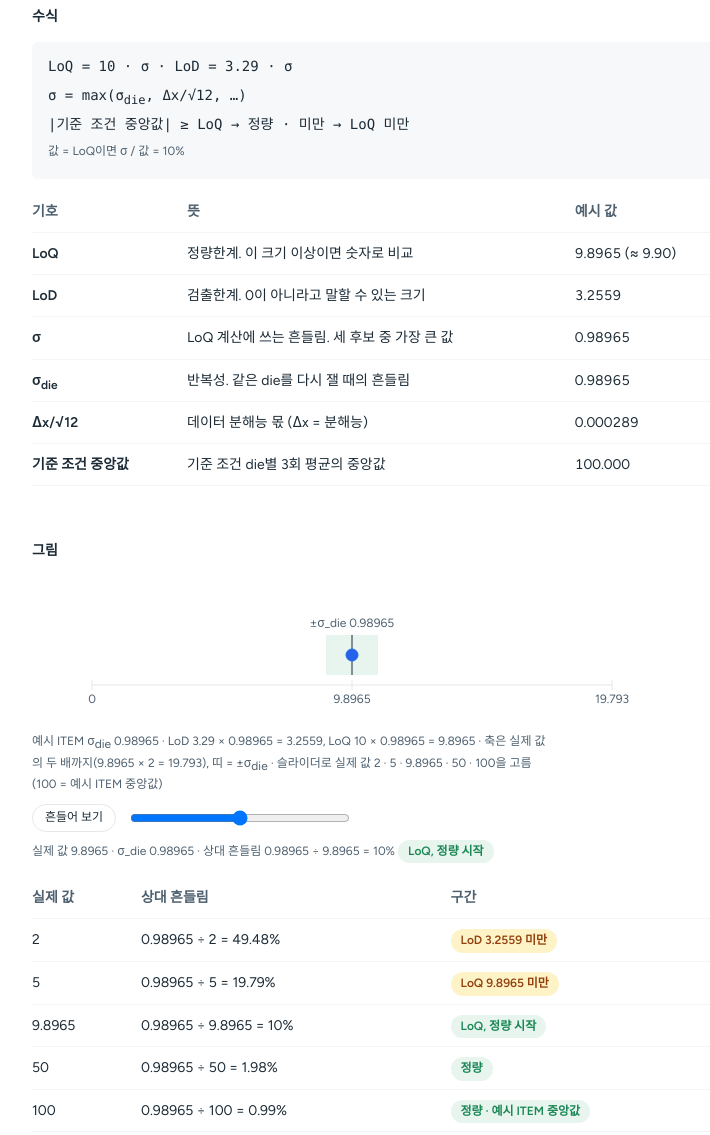
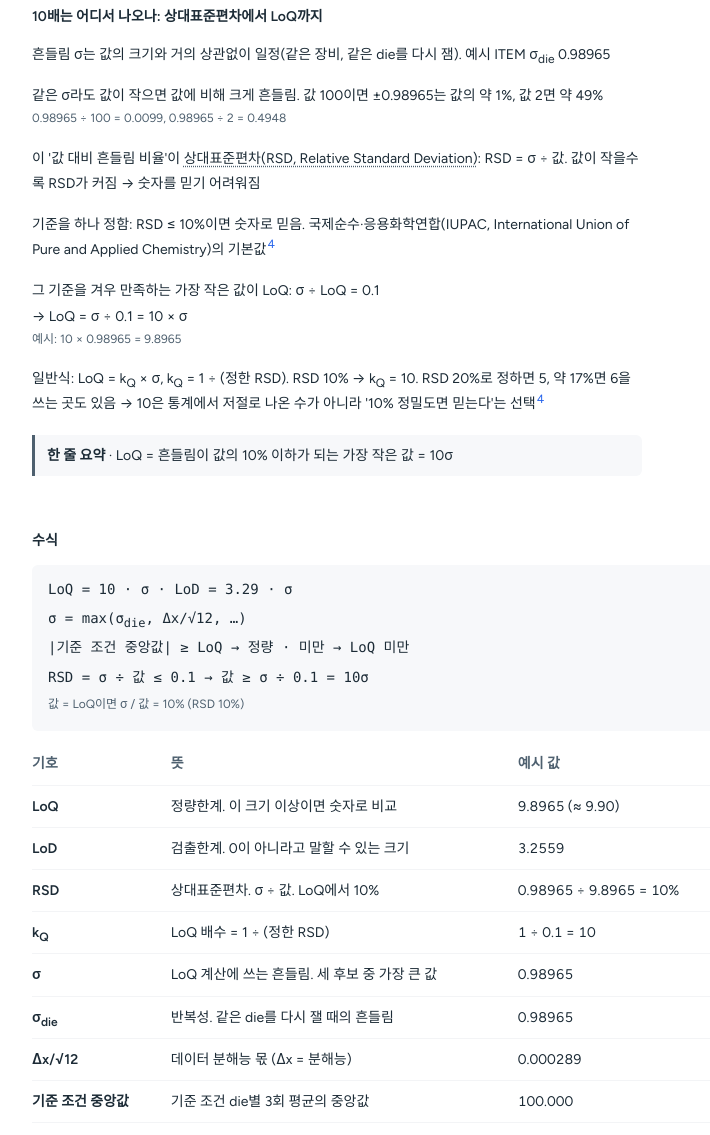
Before and after one commit to pineskyeo/dc-infra-compare, a plain HTML site: page docs/sop/c-loq.html in a window 1280 px wide. Shown: the part 957-2092 px from the top of the page, without its empty margins (248-958 px from the left). Drawn offline with Linux system fonts and the light colour scheme.

Commit message:
docs(sop): LoQ 10배 유도(상대표준편차→LoQ) 섹션, RSD·kQ 기호, 출처 fn4, 용어집 RSD
- c-loq.html: #derive 섹션을 수식 앞에 추가, 수식/기호 표에 RSD·kQ, fn4(IUPAC Currie 1995 §3.7.7, Eurachem 6.2.4, Gold Book 08022)
- glossary.html: #rsd 항목

Tier-Exception: pinesky 2026-11-20 08:05 KST

```diff
--- a/docs/sop/c-loq.html
+++ b/docs/sop/c-loq.html
@@ -70,11 +70,25 @@
 <li>LoQ 미만 값을 '&lt;LoQ'로 보고하는 방식 <span class="badge-int">내부 기준(문헌 근거 없음)</span>. 실제 값을 그대로 보고하라는 반대 방향 권고도 있음<sup class="fnref"><a href="#fn2" aria-label="출처 2">2</a></sup></li>
 </ul></details></section>
 
+<section id="derive"><h2>10배는 어디서 나오나: 상대표준편차에서 LoQ까지</h2>
+<ol class="calc">
+<li>흔들림 σ는 값의 크기와 거의 상관없이 일정(같은 장비, 같은 die를 다시 잼). 예시 ITEM σ<sub>die</sub> 0.98965</li>
+<li>같은 σ라도 값이 작으면 값에 비해 크게 흔들림. 값 100이면 ±0.98965는 값의 약 1%, 값 2면 약 49%<span class="from">0.98965 ÷ 100 = 0.0099, 0.98965 ÷ 2 = 0.4948</span></li>
+<li>이 '값 대비 흔들림 비율'이 <a class="g" href="glossary.html#rsd"><abbr title="상대표준편차 · 흔들림 σ를 값의 크기로 나눈 비율">상대표준편차(RSD, Relative Standard Deviation)</abbr></a>: RSD = σ ÷ 값. 값이 작을수록 RSD가 커짐 → 숫자를 믿기 어려워짐</li>
+<li>기준을 하나 정함: RSD ≤ 10%이면 숫자로 믿음. 국제순수·응용화학연합(IUPAC, International Union of Pure and Applied Chemistry)의 기본값<sup class="fnref"><a href="#fn4" aria-label="출처 4">4</a></sup></li>
+<li>그 기준을 겨우 만족하는 가장 작은 값이 LoQ: σ ÷ LoQ = 0.1<span class="cl">→ LoQ = σ ÷ 0.1 = 10 × σ</span><span class="from">예시: 10 × 0.98965 = 9.8965</span></li>
+<li>일반식: LoQ = k<sub>Q</sub> × σ, k<sub>Q</sub> = 1 ÷ (정한 RSD). RSD 10% → k<sub>Q</sub> = 10. RSD 20%로 정하면 5, 약 17%면 6을 쓰는 곳도 있음 → 10은 통계에서 저절로 나온 수가 아니라 '10% 정밀도면 믿는다'는 선택<sup class="fnref"><a href="#fn4" aria-label="출처 4">4</a></sup></li>
+</ol>
+<p class="look"><b>한 줄 요약</b> · LoQ = 흔들림이 값의 10% 이하가 되는 가장 작은 값 = 10σ</p>
+</section>
+
 <section id="formula"><h2>수식</h2>
-<div class="formula"><div>LoQ = 10 · σ · LoD = 3.29 · σ</div><div>σ = max(σ<sub>die</sub>, Δx/√12, …)</div><div>|기준 조건 중앙값| ≥ LoQ → 정량 · 미만 → LoQ 미만</div><div class="c">값 = LoQ이면 σ / 값 = 10%</div></div>
+<div class="formula"><div>LoQ = 10 · σ · LoD = 3.29 · σ</div><div>σ = max(σ<sub>die</sub>, Δx/√12, …)</div><div>|기준 조건 중앙값| ≥ LoQ → 정량 · 미만 → LoQ 미만</div><div>RSD = σ ÷ 값 ≤ 0.1 → 값 ≥ σ ÷ 0.1 = 10σ</div><div class="c">값 = LoQ이면 σ / 값 = 10% (RSD 10%)</div></div>
 <div class="tw"><table class="sym"><thead><tr><th>기호</th><th>뜻</th><th>예시 값</th></tr></thead><tbody>
 <tr><td>LoQ</td><td>정량한계. 이 크기 이상이면 숫자로 비교</td><td>9.8965 (≈ 9.90)</td></tr>
 <tr><td>LoD</td><td>검출한계. 0이 아니라고 말할 수 있는 크기</td><td>3.2559</td></tr>
+<tr><td>RSD</td><td>상대표준편차. σ ÷ 값. LoQ에서 10%</td><td>0.98965 ÷ 9.8965 = 10%</td></tr>
+<tr><td>k<sub>Q</sub></td><td>LoQ 배수 = 1 ÷ (정한 RSD)</td><td>1 ÷ 0.1 = 10</td></tr>
 <tr><td>σ</td><td>LoQ 계산에 쓰는 흔들림. 세 후보 중 가장 큰 값</td><td>0.98965</td></tr>
 <tr><td>σ<sub>die</sub></td><td>반복성. 같은 die를 다시 잴 때의 흔들림</td><td>0.98965</td></tr>
 <tr><td>Δx/√12</td><td>데이터 분해능 몫 (Δx = 분해능)</td><td>0.000289</td></tr>
@@ -122,6 +136,7 @@
 <li id="fn1">LoQ = 10σ, LoD = 3.29σ: Eurachem Guide "Fitness for Purpose of Analytical Methods" 2판 (2014) · 6.2.4 Estimating LOQ, Quick Reference 3 · <a href="https://www.eurachem.org/images/stories/Guides/pdf/MV_guide_2nd_ed_EN.pdf" rel="noopener" target="_blank">링크</a> / 같은 문서 · Annex B Statistical basis of limit of detection calculations · <a href="https://www.eurachem.org/images/stories/Guides/pdf/MV_guide_2nd_ed_EN.pdf" rel="noopener" target="_blank">링크</a> / ICH Q2(R2) (2023) · 3.2.3.3 Based on the Standard Deviation of a Linear Response and a Slope · <a href="https://database.ich.org/sites/default/files/ICH_Q2%28R2%29_Guideline_2023_1130.pdf" rel="noopener" target="_blank">링크</a></li>
 <li id="fn2"><span class="badge-int">내부 기준(문헌 근거 없음)</span> 정량 / LoQ 미만으로 나누는 기준, σ 후보 중 큰 값 규칙, '&lt;LoQ'로 보고하는 방식 · 반대 방향 권고: EPA MARLAP Manual Vol. III · 20.3 Recommendations · <a href="https://www.epa.gov/sites/default/files/2015-05/documents/402-b-04-001c-20_final.pdf" rel="noopener" target="_blank">링크</a></li>
 <li id="fn3"><span class="badge-int">내부 기준(문헌 근거 없음)</span> 쉬운 말 설명과 그림</li>
+<li id="fn4">LoQ = k<sub>Q</sub>σ<sub>Q</sub>, k<sub>Q</sub> = 1 ÷ RSD, IUPAC 기본값 k<sub>Q</sub> = 10: Currie, L. A. "Nomenclature in evaluation of analytical methods including detection and quantification capabilities (IUPAC Recommendations 1995)", Pure and Applied Chemistry 67(10), 1699–1723 · 3.7.7 Minimum Quantifiable Value · <a href="https://old.iupac.org/publications/pac/1995/pdf/6710x1699.pdf" rel="noopener" target="_blank">링크</a> / RSD 10%와 배수 5 · 6: Eurachem Guide 2판 (2014) · 6.2.4 · <a href="https://www.eurachem.org/images/stories/Guides/pdf/MV_guide_2nd_ed_EN.pdf" rel="noopener" target="_blank">링크</a> / 배수 5 · 6 · 10을 명시하라는 권고: IUPAC Gold Book · limit of quantification (08022), Note 4 · <a href="https://goldbook.iupac.org/terms/view/08022" rel="noopener" target="_blank">링크</a></li>
 </ol></section>
 
 <nav class="rel" aria-label="관련 쪽"><h2>관련 쪽</h2><ul><li><a href="c-resolution.html">분해능과 √12</a></li><li><a href="c-mad.html">표준편차 σ와 MAD</a></li><li><a href="c-tost.html">TOST와 동등 · 차이 · 미결</a></li><li><a href="step-3.html">③ 정량한계(LoQ)로 구간 나누기</a></li><li><a href="step-6.html">⑥ 판정</a></li></ul></nav>
```
Also changed, not shown: docs/sop/glossary.html (+1 -0 lines).
